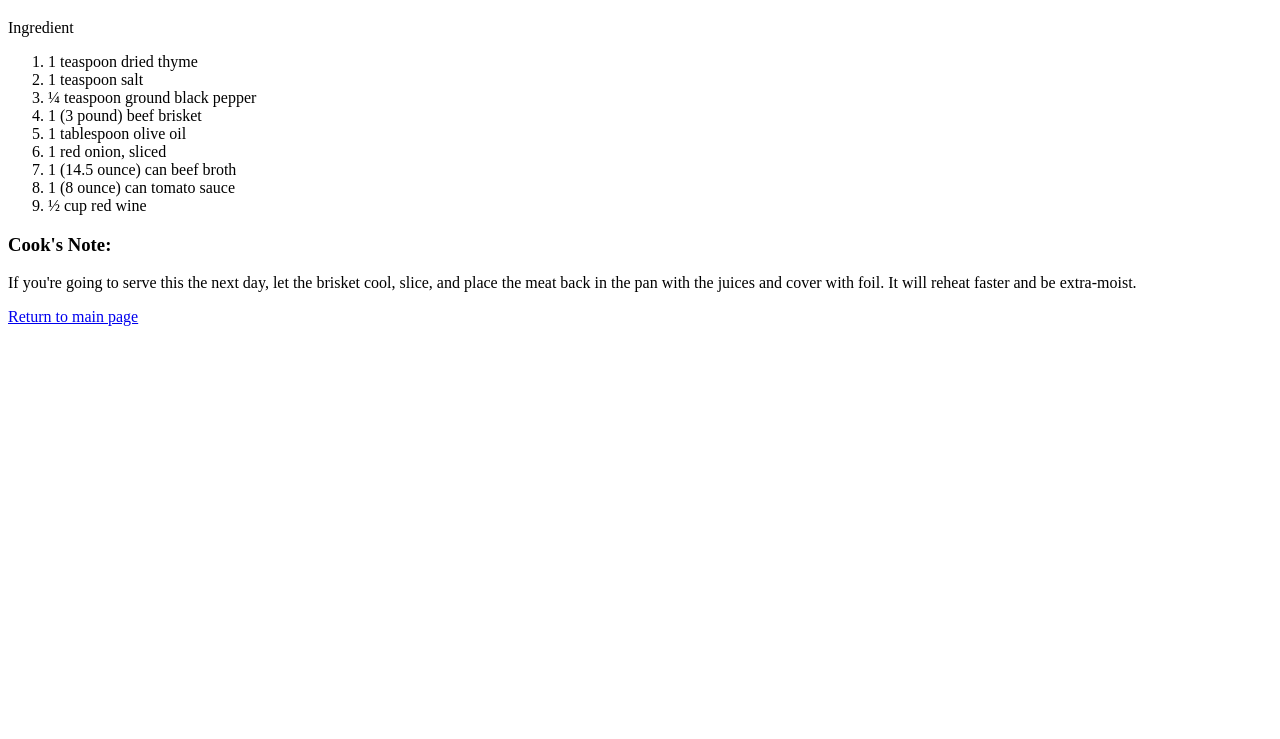
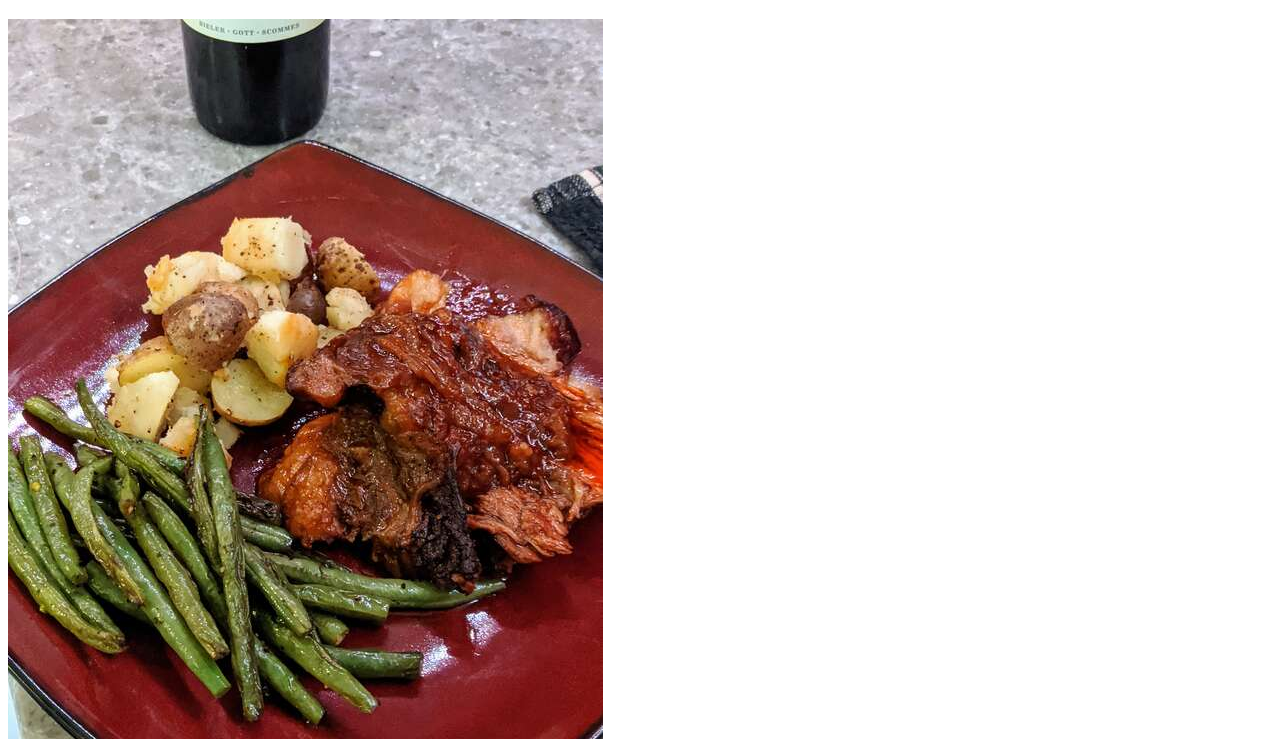
Before and after one commit to Nayetwolf/odin-recipes, a plain HTML site: page recipes/wine-braised-beef.html in a window 1280 px wide. Shown: the part 61-800 px from the top of the page. Drawn offline with Linux system fonts and the light colour scheme.

Commit message:
Add img to wine-braised-beef

```diff
--- a/recipes/wine-braised-beef.html
+++ b/recipes/wine-braised-beef.html
@@ -8,6 +8,10 @@
   </head>
   <body>
     <h1>Wine-Braised Beef Brisket</h1>
+    <img
+      src="../images/wine-braised-beef-brisket.jpeg"
+      alt="Wine-Braised-Beef-Brisket"
+    />
     <p>Ingredient</p>
     <ol>
       <li>1 teaspoon dried thyme</li>
```
Also changed, not shown: index.html (+2 -1 lines), images/wine-braised-beef-brisket.jpeg (added).
